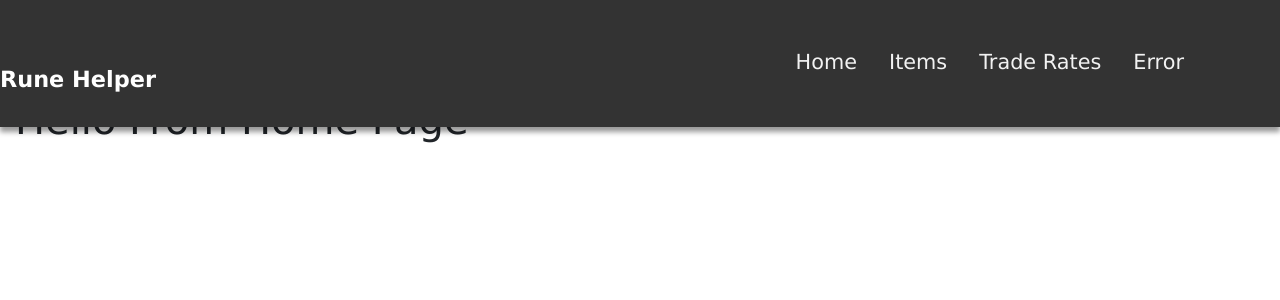
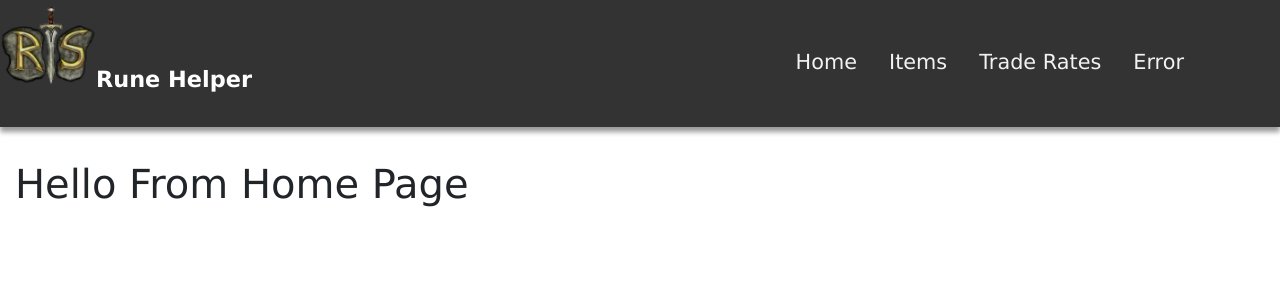
Before and after one commit to ZachPfeifer/RuneScape-Helper, a React (Create React App) app: page / in a window 1280 px wide. Shown: the top 300 px of the page. Built offline with nearby package versions, Linux system fonts and the light colour scheme.

Commit message:
Rendering items and single items

```diff
--- a/package.json
+++ b/package.json
@@ -6,6 +6,7 @@
     "@testing-library/jest-dom": "^4.2.4",
     "@testing-library/react": "^9.4.0",
     "@testing-library/user-event": "^7.2.1",
+    "axios": "^0.19.2",
     "boostrap": "^2.0.0",
     "react": "^16.12.0",
     "react-dom": "^16.12.0",
--- a/src/App.css
+++ b/src/App.css
@@ -32,7 +32,7 @@ body {
 /* SECTION Global Usage */
 
 .wrapper {
-  margin-top: 6rem;
+  margin-top: 10rem;
 }
 
 /* SECTION NAVBAR */
@@ -49,12 +49,14 @@ body {
   z-index: 2;
 }
 
-/* .main-header i img {
-  background-image: url(./);
-  width: 10rem;
-  height: 10rem;
-  margin: 0rem 0 0rem 10rem;
-} */
+.main-header i {
+  background-image: url(./images/icon.png);
+  width: 6rem;
+  height: 6rem;
+  background-size: 6rem 6rem;
+  background-repeat: no-repeat;
+  /* margin: 0rem 0 0rem 0rem; */
+}
 
 .main-header .brand {
   font-size: 1.4rem;
--- a/src/App.js
+++ b/src/App.js
@@ -11,6 +11,7 @@ import TradeRate from './pages/TradeRate';
 // import 'bootstrap/dist/css/bootstrap.min.css';
 // import 'boostrap'
 import './App.css'
+import SingleItem from './pages/SingleItem';
 
 
 function App() {
@@ -20,6 +21,7 @@ function App() {
       <Switch>
         <Route exact path="/" component={Home} />
         <Route exact path="/items" component={Items} />
+        <Route exact path="/items/:id" component={SingleItem} />
         <Route exact path="/trade-rates" component={TradeRate} />
 
         <Route component={Error} />
--- a/src/components/NavBar/NavBar.js
+++ b/src/components/NavBar/NavBar.js
@@ -1,13 +1,15 @@
 import React, { Component } from 'react'
 import { Link } from 'react-router-dom'
-import Icon from '../../images/icon.png'
+// import Icon from '../../images/icon.png'
 
 
 export default class NavBar extends Component {
   render() {
     return (
       <div className="main-header">
-        {/* <i><img src={Icon} alt="OSRS" /></i> */}
+        <i>
+          {/* <img src={Icon} alt="OSRS" /> */}
+        </i>
         <span className="brand">Rune Helper</span>
         <ul className="main-nav">
           <li className="nav-link">
--- a/src/pages/Items.js
+++ b/src/pages/Items.js
@@ -1,14 +1,52 @@
 import React, { Component } from 'react'
+import Axios from 'axios'
+import { Link } from 'react-router-dom'
+
 
 
 class Items extends Component {
-  state = {}
+
+
+  state = {
+    items: []
+  }
+
+
+  //SECTION API
+  componentDidMount() {
+    // const { id } = this.props.match.params
+    // GET ALL ITEMS
+    Axios.get('//bcw-sandbox.herokuapp.com/api/runelite')
+      .then(res => this.setState({
+        items: res.data
+      }))
+
+  }
+
+  getByID = id => {
+
+  }
+
   render() {
+    const items = this.state.items
+    console.log();
+
     return (
       <div className="wrapper">
-        <h1>Hello from Items</h1>
-      </div>
-
+        {items.map(item => {
+          if (item.tradeable === "true") {
+            return (
+              <div>
+                <Link
+                  to={`/items/${item.id}`}>
+                  <h3 >{item.name}</h3>
+                </Link>
+              </div>
+            )
+          }
+        })
+        }
+      </div >
     );
   }
 }
--- /dev/null
+++ b/src/pages/SingleItem.js
@@ -0,0 +1,33 @@
+import React, { Component } from 'react'
+import Axios from 'axios'
+
+
+export default class SingleItem extends Component {
+  state = {
+    activeItem: {}
+  }
+
+  componentDidMount() {
+    const { id } = this.props.match.params
+    // GET BACKGROUND IMAGE
+    Axios.get(`//bcw-sandbox.herokuapp.com/api/runelite/${id}`)
+      .then(res => this.setState({
+        activeItem: res.data.item
+      }))
+
+  }
+
+
+
+  render() {
+    console.log(this.state.activeItem);
+
+    return (
+
+      <div className="wrapper">
+        <img src={this.state.activeItem.icon} alt="ItemPhoto" />
+        < p > {this.state.activeItem.name}</p>
+      </div>
+    )
+  }
+}
```
Also changed, not shown: 2 other files (tests, documents, lock files or other folders).
